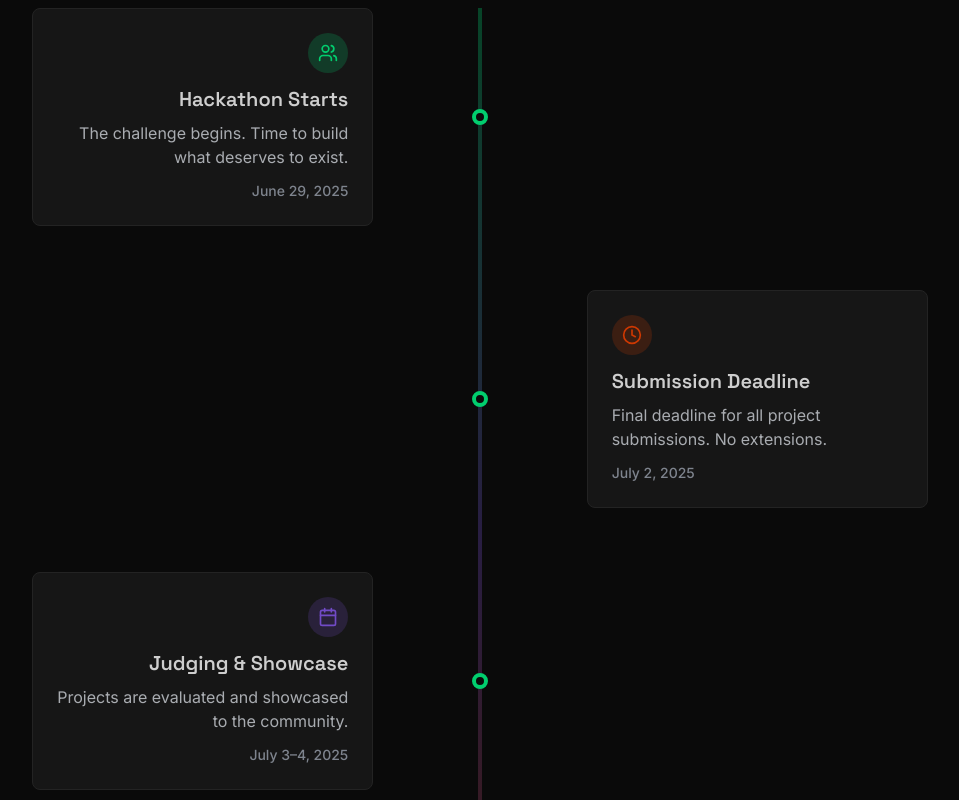
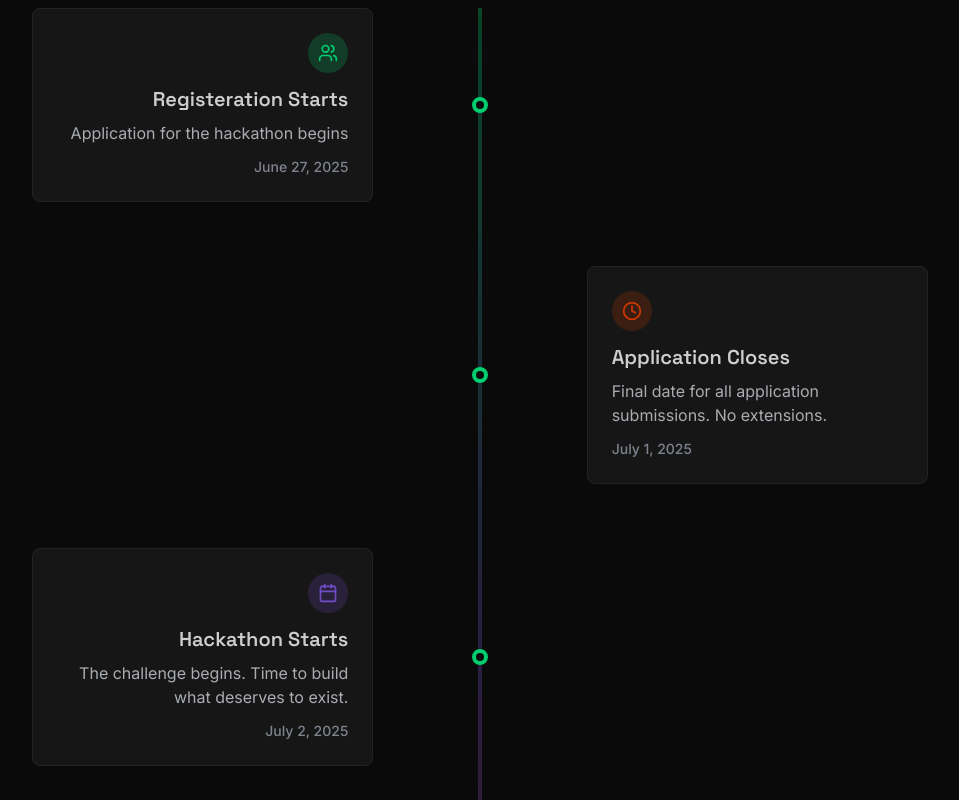
Before and after one commit to Ary0520/codequity2025-re-, a React (Vite) app: page / in a window 1280 px wide. Shown: the part 3780-4580 px from the top of the page, without its empty margins (160-1119 px from the left). Built offline with nearby package versions, Linux system fonts and the light colour scheme.

Commit message:
Updated Timeline.tsx

```diff
--- a/src/components/Timeline.tsx
+++ b/src/components/Timeline.tsx
@@ -5,32 +5,39 @@ import { Calendar, Clock, Trophy, Users } from 'lucide-react';
 
 const timelineEvents = [
   {
-    date: 'June 29, 2025',
-    title: 'Hackathon Starts',
-    description: 'The challenge begins. Time to build what deserves to exist.',
+    date: 'June 27, 2025',
+    title: 'Registeration Starts',
+    description: 'Application for the hackathon begins',
     icon: Users,
     color: 'neon-green'
   },
   {
-    date: 'July 2, 2025',
-    title: 'Submission Deadline',
-    description: 'Final deadline for all project submissions. No extensions.',
+    date: 'July 1, 2025',
+    title: 'Application Closes',
+    description: 'Final date for all application submissions. No extensions.',
     icon: Clock,
     color: 'blood-orange'
   },
   {
-    date: 'July 3–4, 2025',
-    title: 'Judging & Showcase',
-    description: 'Projects are evaluated and showcased to the community.',
+    date: 'July 2, 2025',
+    title: 'Hackathon Starts',
+    description: 'The challenge begins. Time to build what deserves to exist.',
     icon: Calendar,
     color: 'electric-purple'
   },
   {
-    date: 'July 5, 2025',
-    title: 'Winners Announced',
-    description: 'Celebrate the winners and the future they\'ve built.',
+    date: 'July 14, 2025',
+    title: 'Submission Deadline',
+    description: 'Final deadline for all project submissions. Extendable on large requests.',
     icon: Trophy,
     color: 'neon-amber'
+  },
+  {
+    date: 'July 26-28, 2025',
+    title: 'Winners Announced',
+    description: 'Celebrate the winners and the future they have built.',
+    icon: Calendar,
+    color: 'electric-purple'
   }
 ];
 
```
